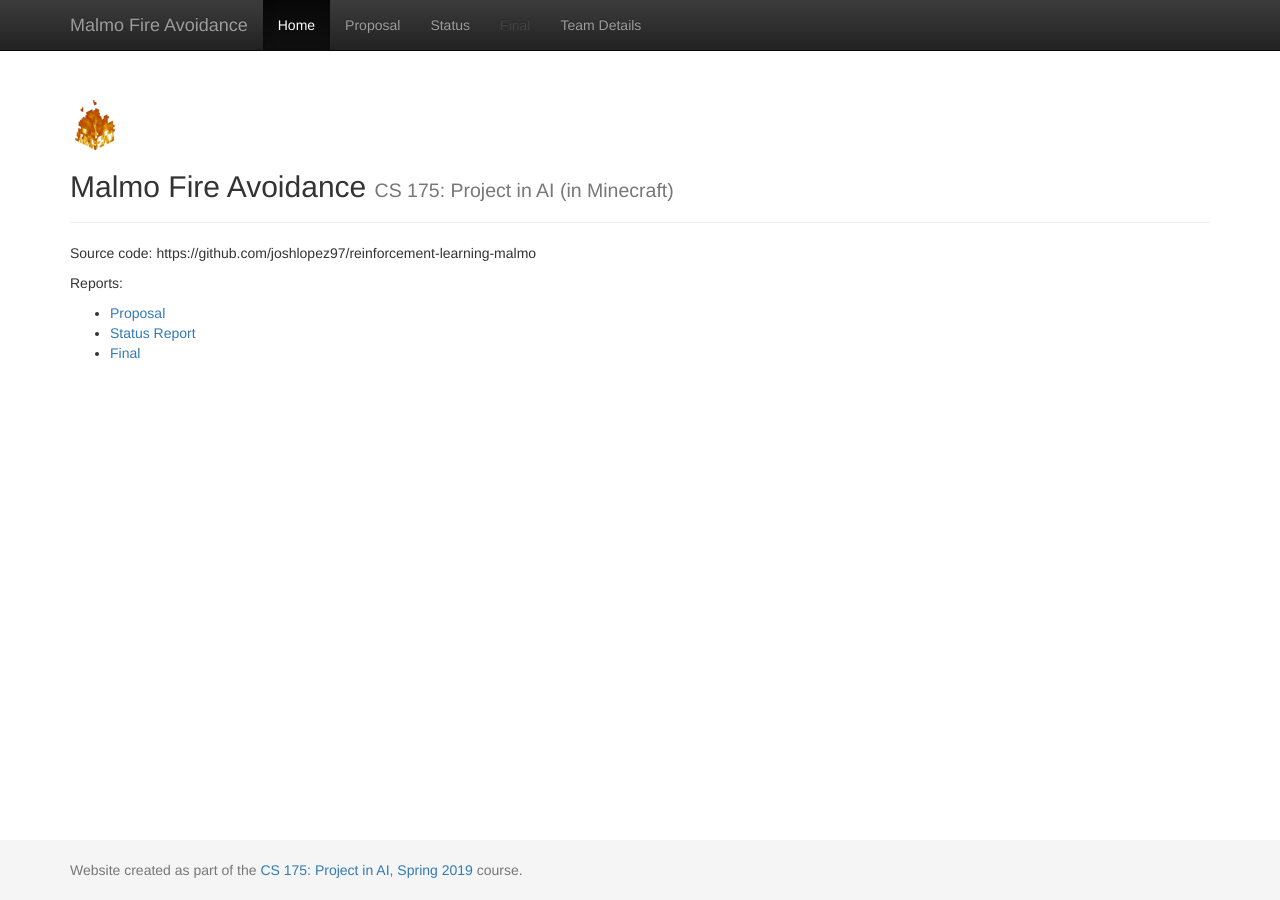
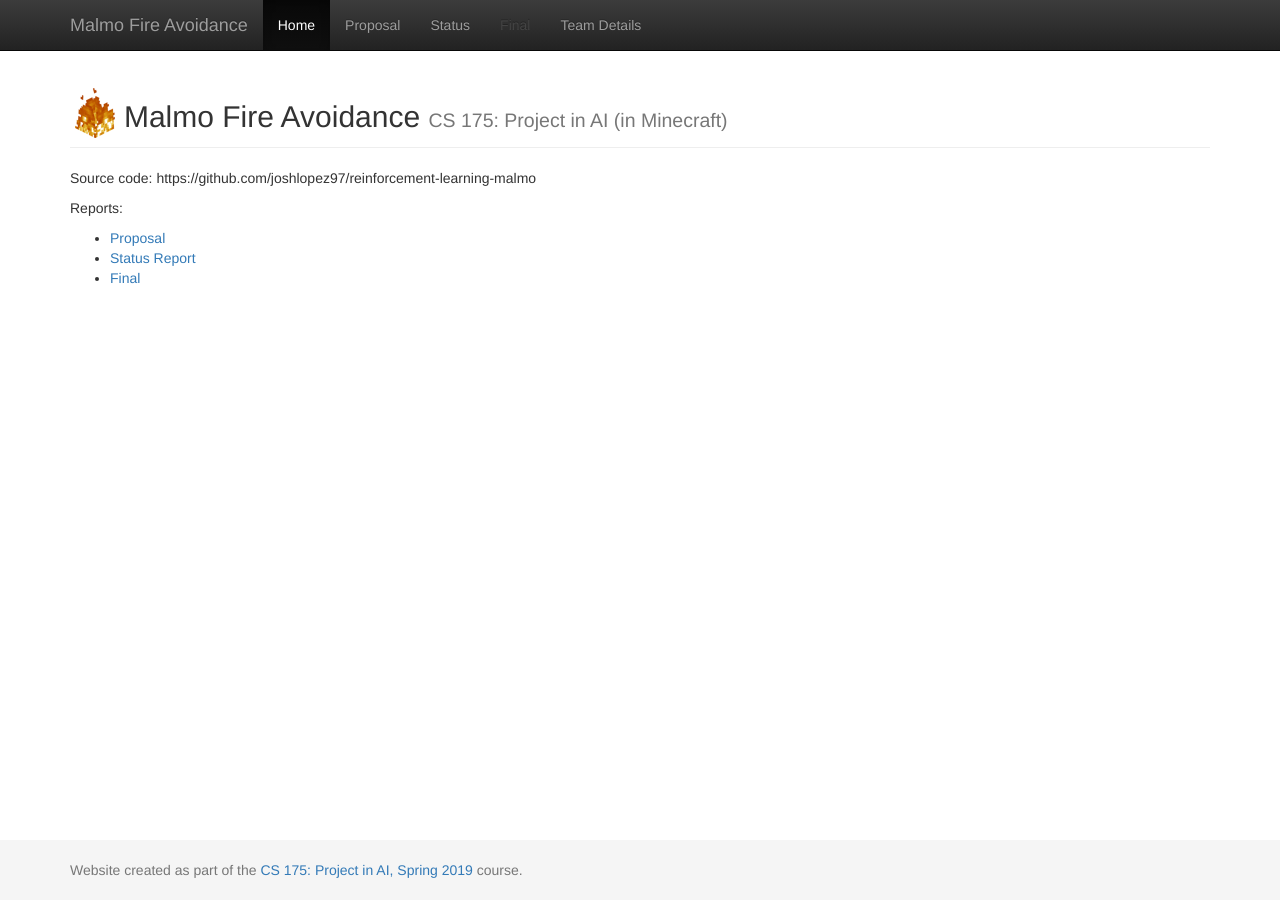
Before and after one commit to joshlopez97/FireEscape, a Jekyll site: the page built from docs/index.md, in a window 1280 px wide. Built offline with Jekyll 4.4.1, drawn with Linux system fonts in a browser that asks for light colours.

Commit message:
Fixed website header icon

```diff
--- a/docs/_layouts/default.html
+++ b/docs/_layouts/default.html
@@ -71,8 +71,8 @@
 
     <div class="container">
       <div class="page-header">
-        <img style="height: 50px;display: inline-block;" id="header-icon" src="{{ 'img/fire.png' | relative_url }}">
-        <h2>
+        <img style="height:50px;margin-top:-20px;display:inline-block;" id="header-icon" src="{{ 'img/fire.png' | relative_url }}">
+        <h2 style="display:inline;">
         {{ site.title }}
         <small>{{ site.subtitle }}</small>
         </h2>
--- a/docs/css/custom.css
+++ b/docs/css/custom.css
@@ -37,8 +37,3 @@ body > .container {
 code {
   font-size: 80%;
 }
-
-#header-icon {
-  height: 50px;
-  display: inline-block;
-}
```
